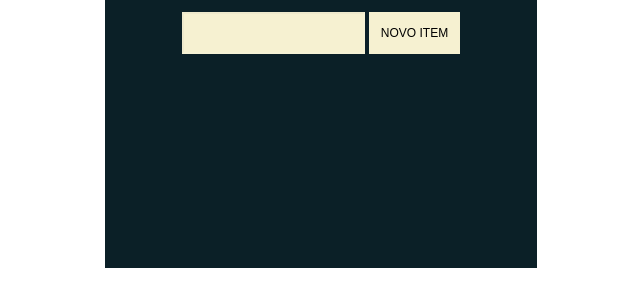
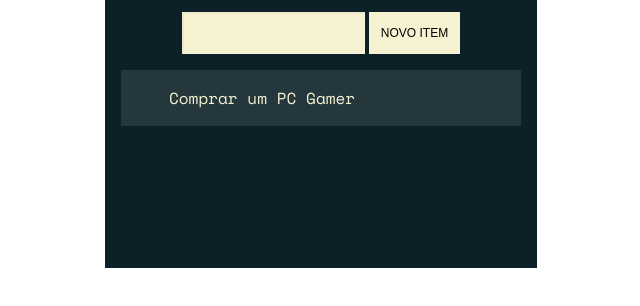
Before and after one commit to MatheusFidelis/CEEP, a plain HTML site: page index.html in a window 1280 px wide. Shown: the part 298-604 px from the top of the page, without its empty margins (319-959 px from the left). Drawn offline with nearby package versions, Linux system fonts and the light colour scheme; a web font is replaced by a local one.

Commit message:
Add the script taskList file

```diff
--- a/index.html
+++ b/index.html
@@ -21,8 +21,13 @@
       </form>
 
       <ul class="list">
-
+        <li class="task">
+          <p class="content">
+            Comprar um PC Gamer
+          </p>
+        </li>
       </ul>
     </div>
+    <script src="tasksList.js"></script>
 </body>
 </html>
```
Also changed, not shown: tasksList.js (added).
